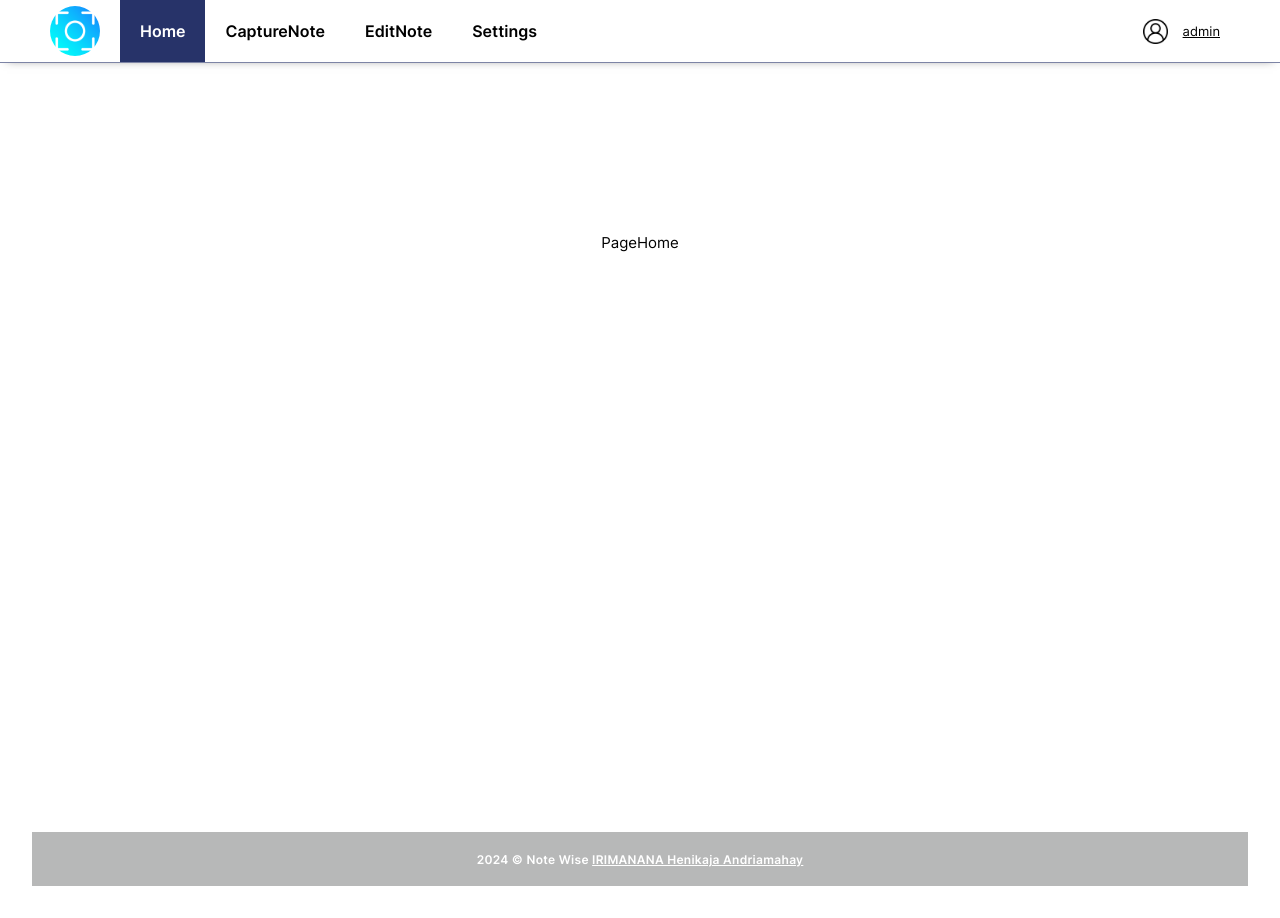
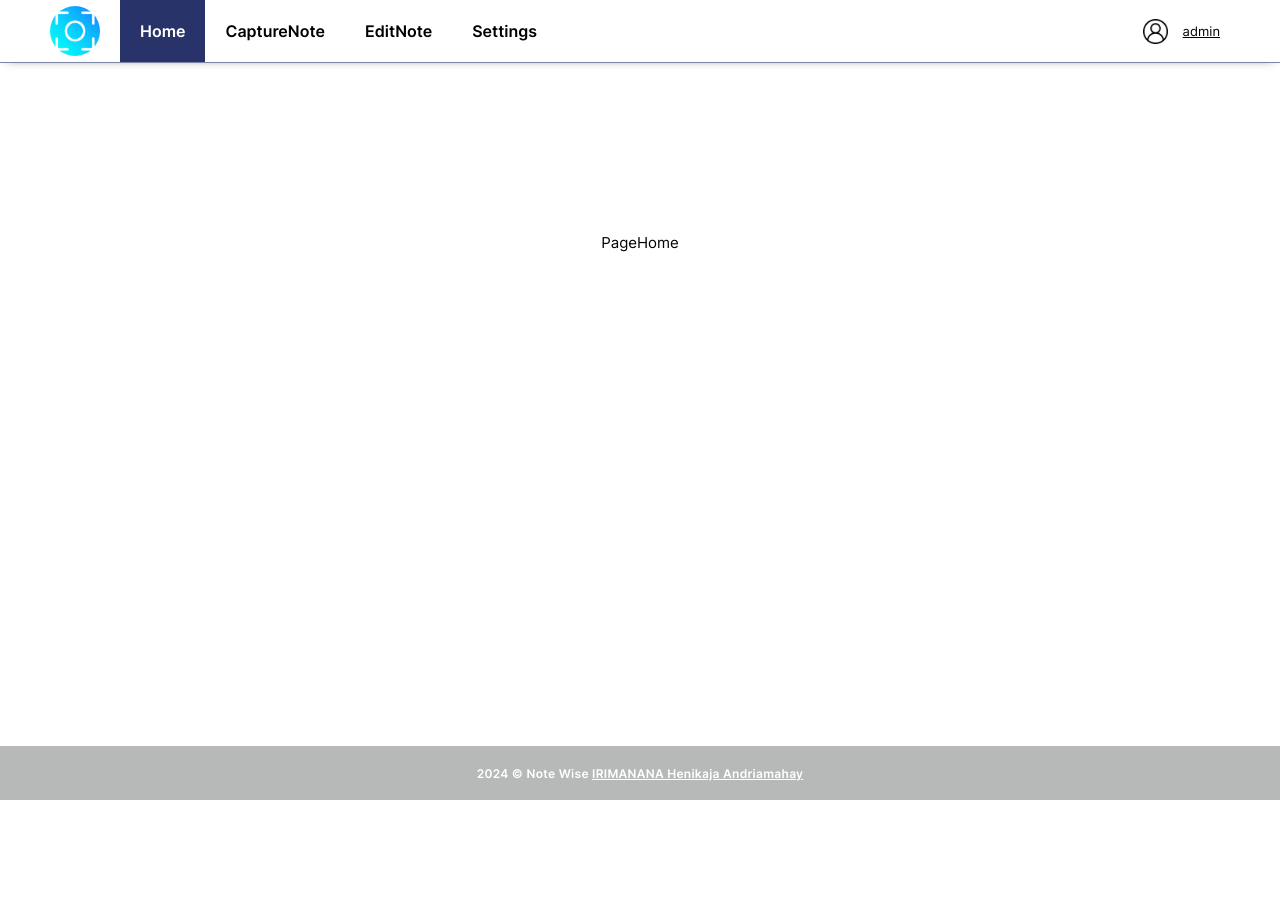
Before and after one commit to Andriamahay11master/notewise, a React (Vite) app: page / in a window 1280 px wide. After the commit the page ends 864 px from the top, so only its background shows below. Built offline with nearby package versions, Linux system fonts and the light colour scheme.

Commit message:
change css footer

```diff
--- a/src/components/footer/footer.scss
+++ b/src/components/footer/footer.scss
@@ -4,8 +4,11 @@
 
 .footerPage {
     background: lighten($grey-6A, 30%);
-    position: relative;
-    z-index: 2;
+    position: fixed;
+    bottom: 0;
+    left: 0;
+    width: 100%;
+    z-index: 100;
     display: flex;
     align-items: center;
     justify-content: center;
```
